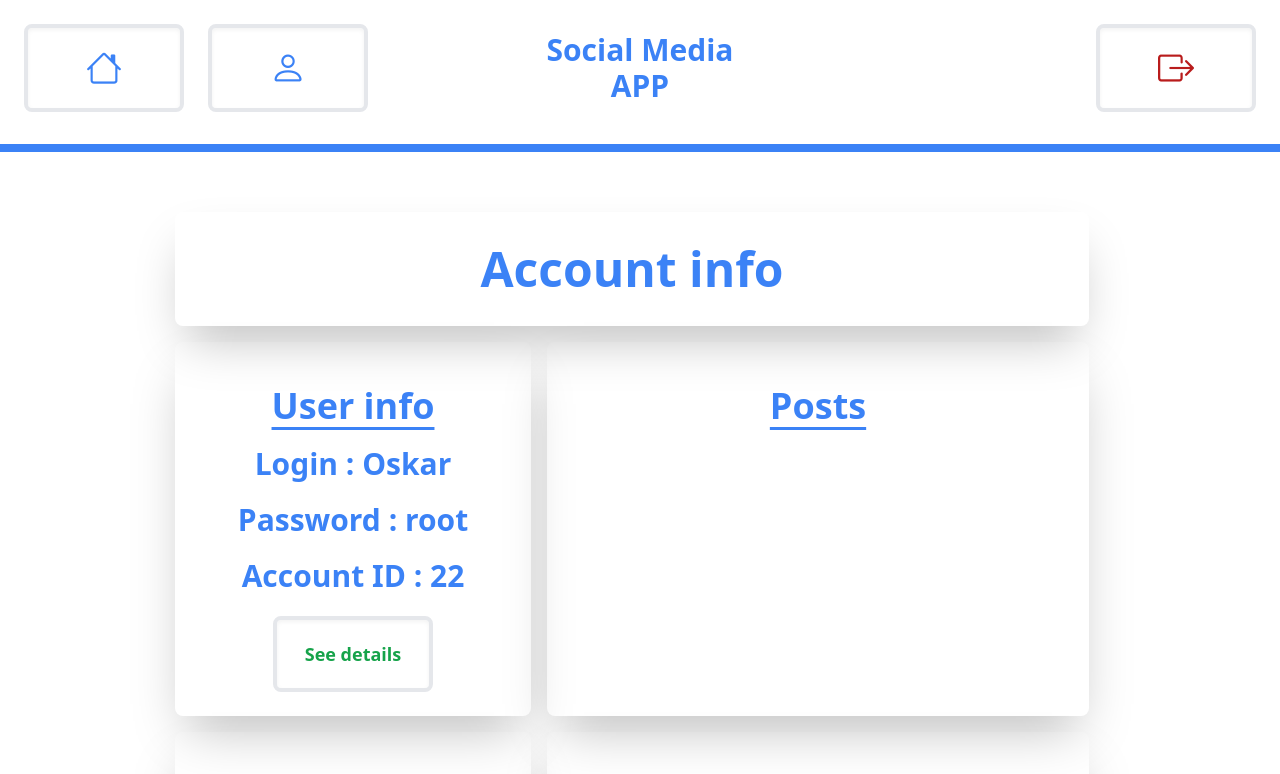
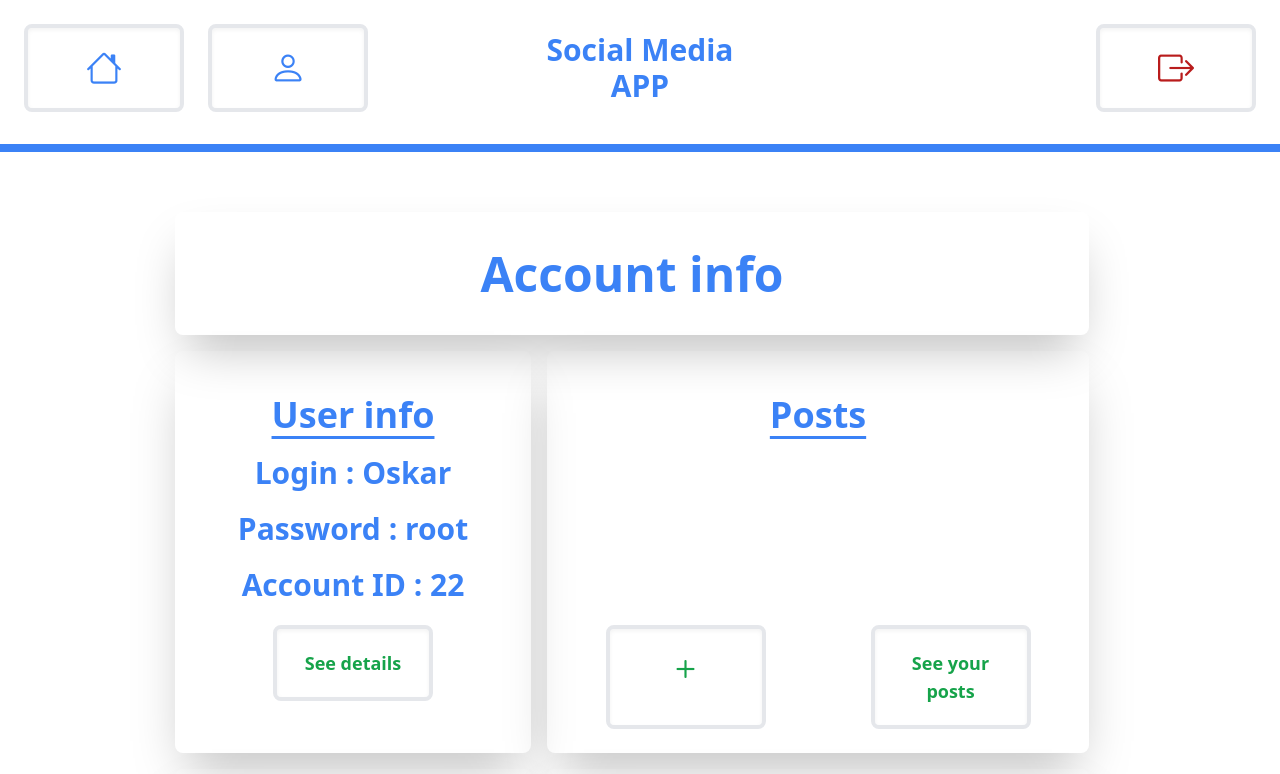
Before and after one commit to OskarProgrammer/Social-Media, a React (Vite) app: page /account in a window 1280 px wide. Shown: the top 774 px of the page. Built offline with nearby package versions, Linux system fonts and the light colour scheme; data requests are answered from the project's data file.

Commit message:
Creating two buttons

```diff
--- a/src/components/PostsInfoTab.jsx
+++ b/src/components/PostsInfoTab.jsx
@@ -1,3 +1,4 @@
+import { NavLink } from "react-router-dom"
 
 
 
@@ -9,6 +10,18 @@ export const PostsInfoTab = () => {
             <div className="content lg:sm:text-4xl text-3xl">
                 <p>Posts</p>
             </div>
+
+
+            <div className="flex gap-3">
+                <NavLink to="/account/userInfo" className="btn-green mx-auto" >
+                    <i className="bi bi-plus"/>
+                </NavLink>
+
+                <NavLink to="/account/userInfo" className="btn-green mx-auto" >
+                    See your posts
+                </NavLink>
+            </div>
+
         </div>
     )
 }
```
